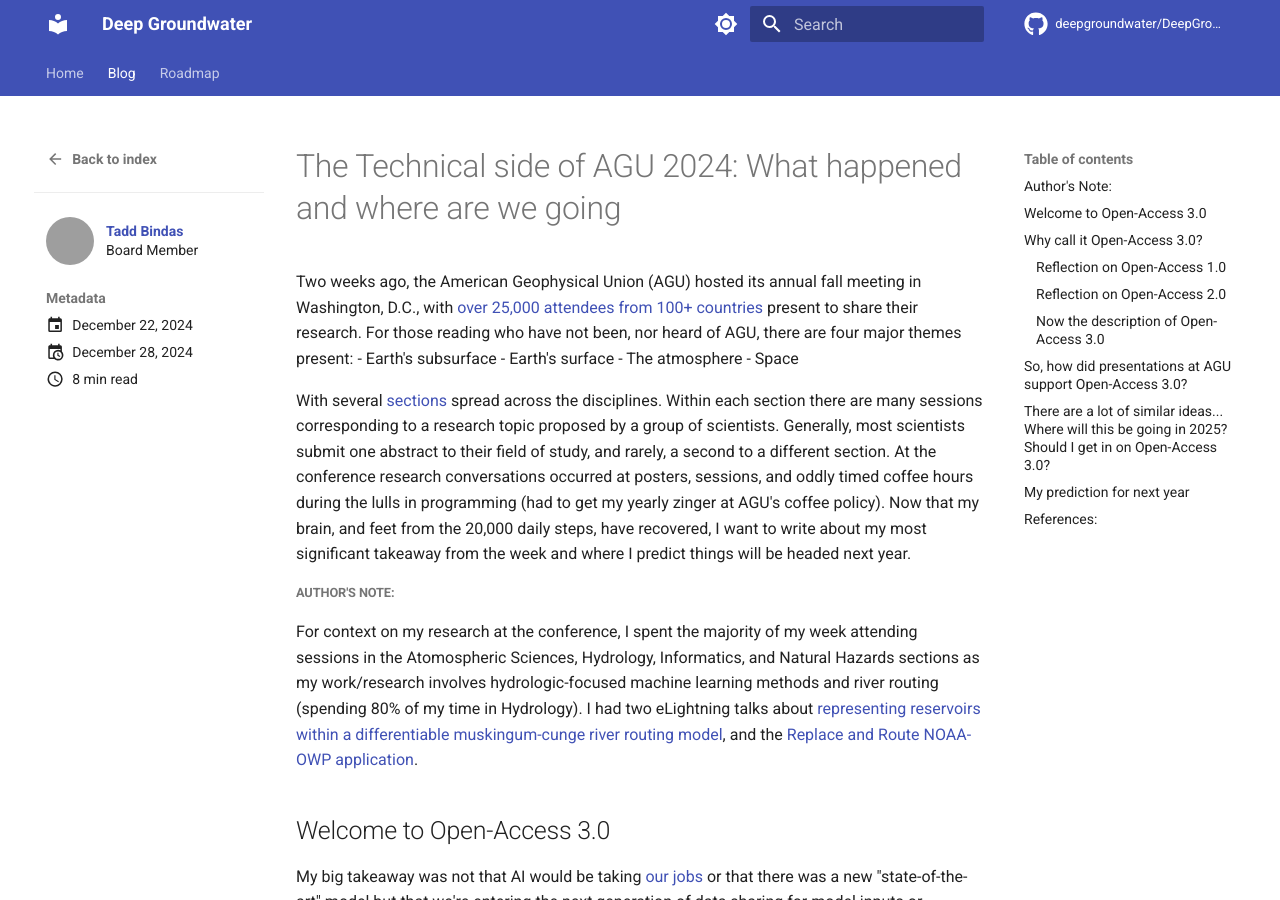
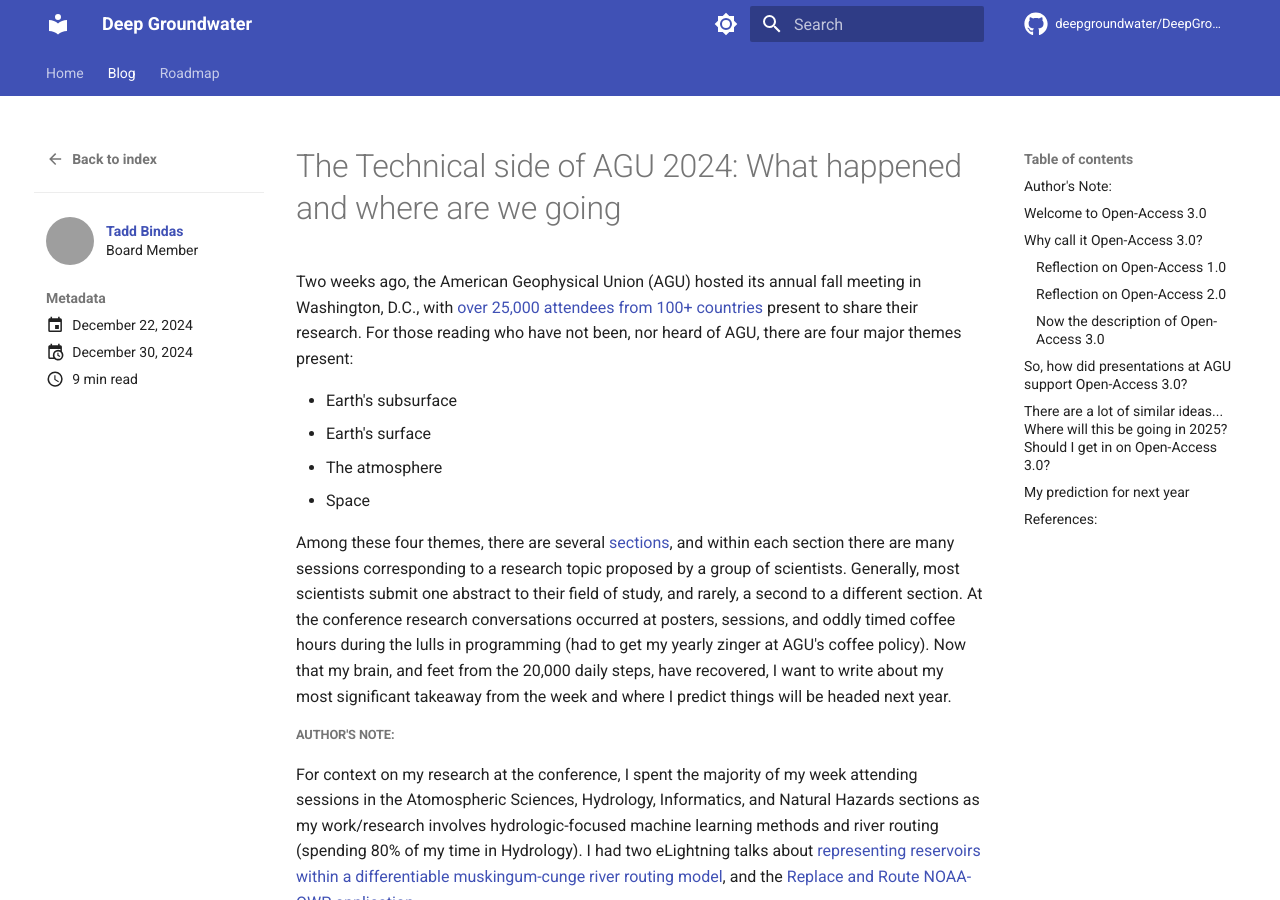
Before and after one commit to taddyb/DeepGroundwater.github.io, an MkDocs documentation site: the page built from docs/blog/posts/agu_2024_review.md, in a window 1280 px wide and 900 px high. Built offline with MkDocs 1.6.1 and Material for MkDocs 9.7.7, drawn with Linux system fonts in a browser that asks for light colours; comment, search, counter and statistics services are not loaded; grey boxes are pictures that could not be loaded.

Commit message:
fixed a typo in the bullets of the blog post

```diff
--- a/docs/blog/posts/agu_2024_review.md
+++ b/docs/blog/posts/agu_2024_review.md
@@ -1,7 +1,7 @@
 ---
 date:
   created: 2024-12-22
-  updated: 2024-12-28
+  updated: 2024-12-30
 authors:
   - taddyb
 ---
@@ -9,12 +9,13 @@
 # The Technical side of AGU 2024: What happened and where are we going
 
 Two weeks ago, the American Geophysical Union (AGU) hosted its annual fall meeting in Washington, D.C., with [over 25,000 attendees from 100+ countries](https://www.ncei.noaa.gov/news/agu2024#:~:text=In%20keeping%20with%20the%20theme,Earth%20and%20space%20sciences%20community) present to share their research. For those reading who have not been, nor heard of AGU, there are four major themes present:
+
 - Earth's subsurface
 - Earth's surface
 - The atmosphere
 - Space
 
-With several [sections](https://www.agu.org/learn-about-agu/about-agu/governance/sections) spread across the disciplines. Within each section there are many sessions corresponding to a research topic proposed by a group of scientists. Generally, most scientists submit one abstract to their field of study, and rarely, a second to a different section. At the conference research conversations occurred at posters, sessions, and oddly timed coffee hours during the lulls in programming (had to get my yearly zinger at AGU's coffee policy). Now that my brain, and feet from the 20,000 daily steps, have recovered, I want to write about my most significant takeaway from the week and where I predict things will be headed next year.
+Among these four themes, there are several [sections](https://www.agu.org/learn-about-agu/about-agu/governance/sections), and within each section there are many sessions corresponding to a research topic proposed by a group of scientists. Generally, most scientists submit one abstract to their field of study, and rarely, a second to a different section. At the conference research conversations occurred at posters, sessions, and oddly timed coffee hours during the lulls in programming (had to get my yearly zinger at AGU's coffee policy). Now that my brain, and feet from the 20,000 daily steps, have recovered, I want to write about my most significant takeaway from the week and where I predict things will be headed next year.
 
 <!-- more -->
 
```
